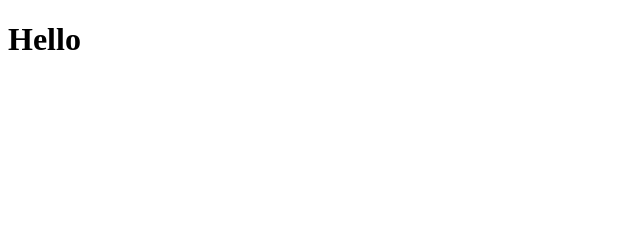
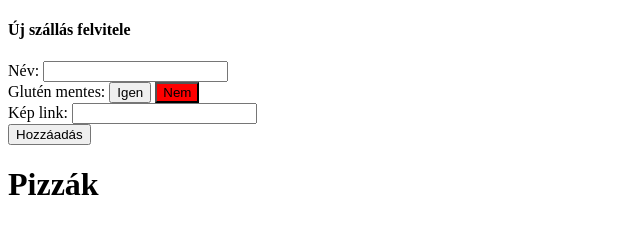
Before and after one commit to Fegyverneki/webprog, a plain HTML site: page 05.16/index.html in a window 1280 px wide. Shown: the whole page, without its empty margins (0-640 px from the left). Drawn offline with Linux system fonts and the light colour scheme.

Commit message:
AJAX Alap beillesztve

```diff
--- a/05.16/index.html
+++ b/05.16/index.html
@@ -1,11 +1,28 @@
 <!DOCTYPE html>
-<html lang="en">
+<html lang="hu">
 <head>
     <meta charset="UTF-8">
     <meta name="viewport" content="width=device-width, initial-scale=1.0">
-    <title>Document</title>
+    <title>Szállásoldal</title>
+    <link rel="stylesheet" href="style.css">
 </head>
 <body>
-    <h1>Hello</h1>
+    <h4>Új szállás felvitele</h4>
+    <label>Név:</label>
+    <input type="text" id="name">
+    <br/>
+    <label>Glutén mentes:</label>
+    <input type="number" id="isGlutenFree" min="0" max="1" value="0" hidden>
+    <button id="yesgluten">Igen</button>
+    <button id="nogluten" style="background-color: red;">Nem</button>
+    <br/>
+    <label>Kép link:</label>
+    <input type="text" id="kepURL">
+    <br/>
+    <button id="buttonsend">Hozzáadás</button>
+    <br/>
+    <h1>Pizzák</h1>
+    <div id="container"></div>
+    <script src="script.js"></script>
 </body>
 </html>
```
